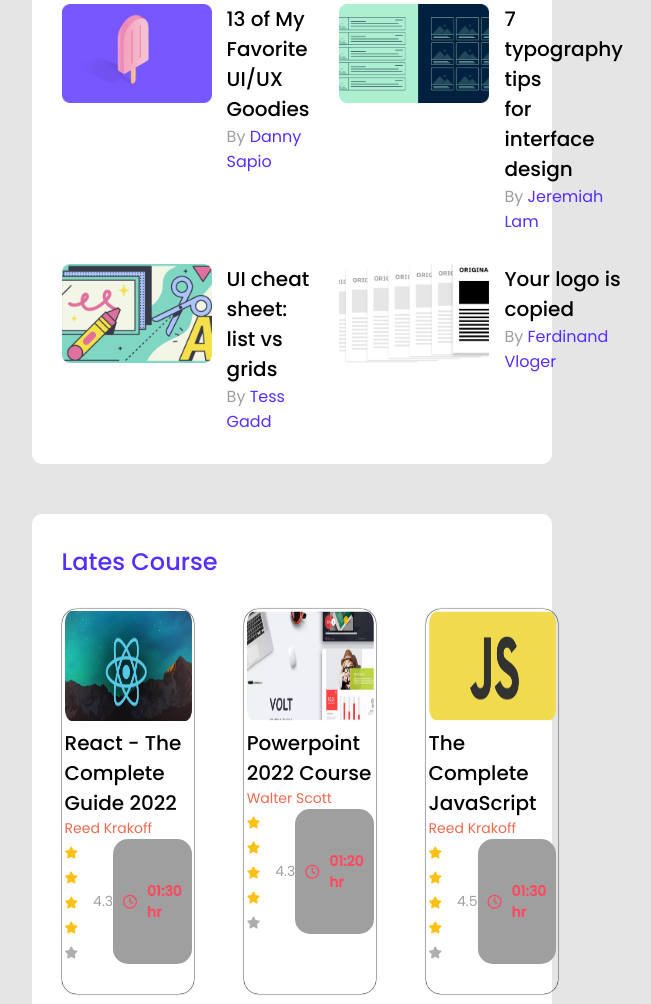
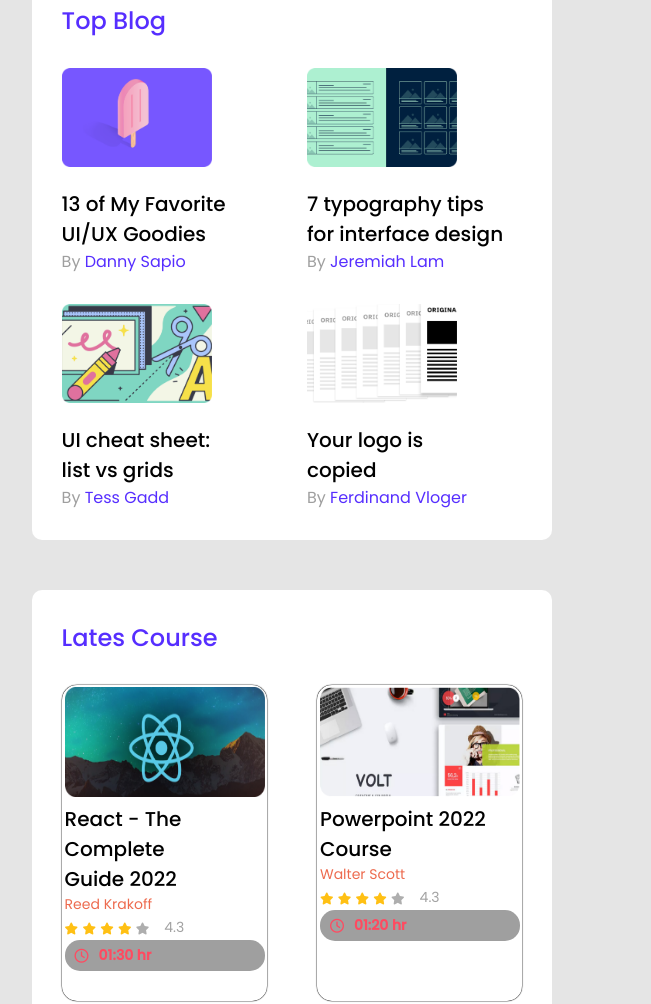
Before and after one commit to tajkir-alam/leader-board, a plain HTML site: page index.html in a window 768 px wide. Shown: the part 543-1547 px from the top of the page, without its empty margins (92-743 px from the left). Drawn offline with Linux system fonts and the light colour scheme.

Commit message:
responsive done

```diff
--- a/style.css
+++ b/style.css
@@ -233,3 +233,25 @@ header{
         grid-template-columns: repeat(1, 1fr);
     }
 }
+
+
+/* Media Query >577px and <992px  */
+@media screen and (min-width: 577px) and (max-width: 992px){
+    .top-player-container{
+        grid-template-columns: repeat(2, 1fr);
+    }
+    .blog-container{
+        grid-template-columns: repeat(2, 1fr);
+    }
+    .blog-container .blog-content{
+        flex-direction: column;
+    }
+
+
+    .lates-course .course-container{
+        grid-template-columns: repeat(2, 1fr);
+    }
+    .course-content .course-info{
+        flex-direction: column;
+    }
+}
```
